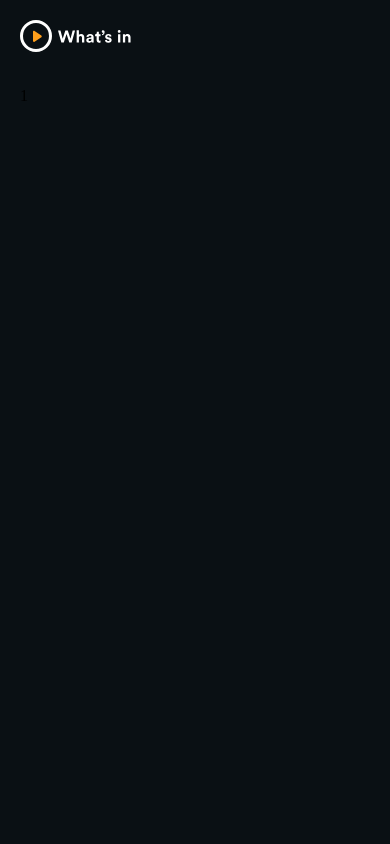
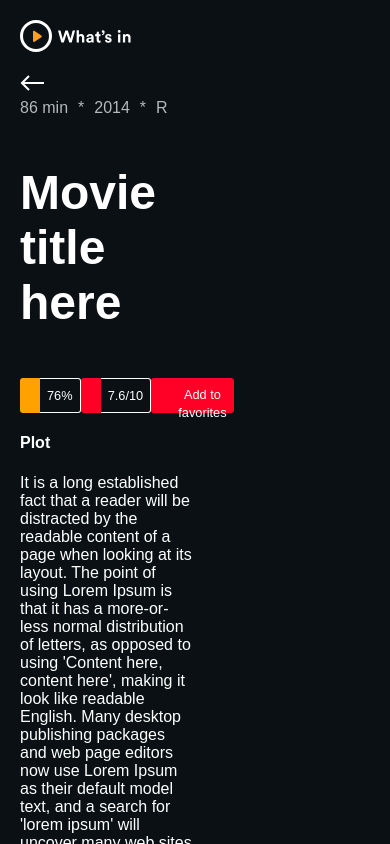
Before and after one commit to luan0ap/movies-omdb, a React (Create React App) app in the folder client/: page /movie/1 in a window 390 px wide. Built offline with nearby package versions, Linux system fonts and the light colour scheme.

Commit message:
Adjusts in Chip css to responsivity, Adjusts styles Details

```diff
--- /dev/null
+++ b/client/src/components/common/Chip/Chip.css
@@ -0,0 +1,35 @@
+.chip-box {
+  display: flex;
+  flex-direction: row;
+  align-items: center;
+  height: 35px;
+  margin: 0;
+  color: #fff;
+  font-family: Arial, Helvetica, sans-serif;
+}
+
+.chip-box > .icon-box,
+.chip-box > .label-box {
+  height: 100%;
+  box-sizing: border-box;
+  text-align: center
+}
+
+.chip-box > .icon-box {
+  padding: 10px;
+  border-radius: 3px 0 0 3px
+}
+
+.icon-box > .icon {
+  height: inherit;
+  width: 100%
+}
+
+.chip-box > .label-box {
+  border-radius: 0 3px 3px 0;
+  padding: 7px;
+}
+
+.label-box > .label {
+  font-size: .8em
+}
--- /dev/null
+++ b/client/src/components/common/Chip/Chip.jsx
@@ -0,0 +1,21 @@
+import React from 'react'
+
+import './Chip.css'
+
+function Chip ({ bgIcon, bgLabel, icon, label }) {
+  const style = color =>
+    color ? { backgroundColor: color } : { border: '1px solid #fff' }
+
+  return (
+    <div className='chip-box'>
+      <div className='icon-box' style={{ ...style(bgIcon), borderRight: 'none' }}>
+        <img className='icon' src={icon} alt='Icon chip' />
+      </div>
+      <div className='label-box' style={{ ...style(bgLabel), borderLeft: 'none' }}>
+        <span className='label'>{label}</span>
+      </div>
+    </div>
+  )
+}
+
+export default Chip
--- a/client/src/pages/Details/Details.css
+++ b/client/src/pages/Details/Details.css
@@ -0,0 +1,26 @@
+.movie-about,
+.movie-time,
+.movie-extra {
+  display: flex;
+  flex-direction: row;
+  color: #fff;
+  font-family: Arial, Helvetica, sans-serif
+}
+
+.movie-about > .movie-info,
+.movie-about > .movie-poster {
+  width: 50%
+}
+
+.movie-info >.movie-time {
+  opacity: .7
+}
+
+.movie-time > .-separator_disc + .-separator_disc:before {
+  content: '*';
+  margin: 0 10px
+}
+
+.movie-info > .title {
+  font-size: 3em
+}
--- a/client/src/pages/Details/Details.jsx
+++ b/client/src/pages/Details/Details.jsx
@@ -1,8 +1,50 @@
 import React from 'react'
+import { Link } from 'react-router-dom'
+
+import Chip from 'components/common/Chip/Chip'
+
+import './Details.css'
+import IconArrowWhite from 'assets/icons/icon-arrow-white.svg'
+import LogoImdbIcon from 'assets/logos/logo-imdb.svg'
+import LogoRottenTomatoes from 'assets/logos/logo-rotten-tomatoes.svg'
+import IconHeartFull from 'assets/icons/icon-heart-full.svg'
 
 function Detail ({ match }) {
   return (
-    <p>{match.params.imdbId}</p>
+    <section className='movie-about'>
+      <article className='movie-info'>
+        <Link to='/' className='back-home'>
+          <img className='icon' src={IconArrowWhite} alt='Icon back to home' />
+        </Link>
+
+        <div className='movie-time'>
+          <span className='duration -separator_disc'>86 min</span>
+          <span className='year -separator_disc'>2014</span>
+          <span className='right -separator_disc'>R</span>
+        </div>
+
+        <h1 className='title'>Movie title here</h1>
+
+        <div className='movie-extra'>
+          <Chip icon={LogoImdbIcon} bgIcon='#ffa200' label='76%' />
+          <Chip icon={LogoRottenTomatoes} bgIcon='#ff0026' label='7.6/10' />
+          <Chip icon={IconHeartFull} bgIcon='#ff0026' bgLabel='#ff0026' label='Add to favorites' />
+        </div>
+
+        <div className='movie-description'>
+          <h4 className='-'>Plot</h4>
+          <p>
+          It is a long established fact that a reader will be distracted by the readable content of a page when looking at its layout. The point of using Lorem Ipsum is that it has a more-or-less normal distribution of letters, as opposed to using 'Content here, content here', making it look like readable English. Many desktop publishing packages and web page editors now use Lorem Ipsum as their default model text, and a search for 'lorem ipsum' will uncover many web sites still in their infancy. Various versions have evolved over the years, sometimes by accident, sometimes on purpose (injected humour and the like).
+          </p>
+        </div>
+
+        {/* <div className='movie-participants'>
+          <h4 className='title'>Cast</h4>
+          <ul className='list'></ul>
+        </div> */}
+      </article>
+      <article className=' ' />
+    </section>
   )
 }
 
```
Also changed, not shown: 2 other files (tests, documents, lock files or other folders).
